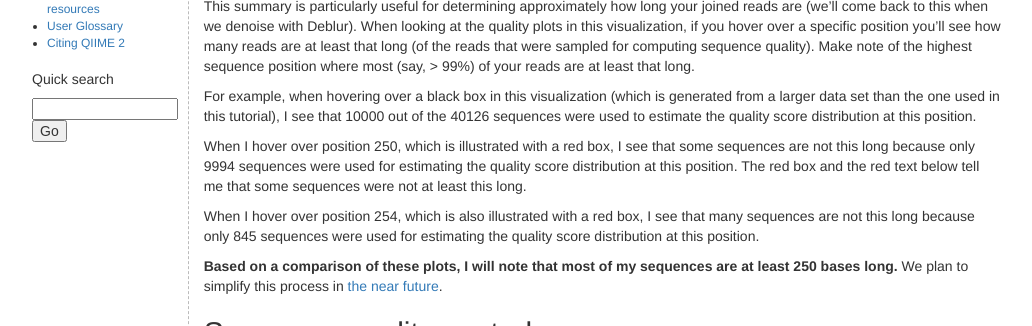
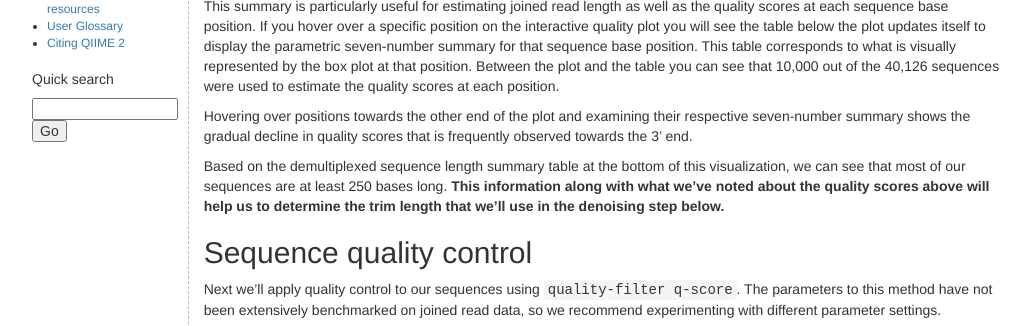
Before and after one commit to qiime2/docs, a Sphinx documentation site: the page built from source/tutorials/read-joining.rst, in a window 1280 px wide and 900 px high, scrolled down 972 px, cut to the strip 262-588 px from the top of the window. Shown: the whole strip, without its empty margins (121-1153 px from the left). Built offline with Sphinx 7.4.7, drawn with Linux system fonts in a browser that asks for light colours; pages that are not in the unit, such as notebooks, are missing from menus; the version number could not be read and is left out.

Commit message:
maint: remove old issue in read joining tutorial. (#505)

```diff
--- a/source/tutorials/read-joining.rst
+++ b/source/tutorials/read-joining.rst
@@ -66,31 +66,22 @@
      --i-data demux-joined.qza \
      --o-visualization demux-joined.qzv
 
-This summary is particularly useful for determining approximately how long your
-joined reads are (we’ll come back to this when we denoise with Deblur). When
-looking at the quality plots in this visualization, if you hover over a
-specific position you’ll see how many reads are at least that long (of the
-reads that were sampled for computing sequence quality). Make note of the
-highest sequence position where most (say, > 99%) of your reads are at least
-that long.
+This summary is particularly useful for estimating joined read length as well as the
+quality scores at each sequence base position. If you hover over a specific position
+on the interactive quality plot you will see the table below the plot updates itself
+to display the parametric seven-number summary for that sequence base position.
+This table corresponds to what is visually represented by the box plot at that position.
+Between the plot and the table you can see that 10,000 out of the 40,126 sequences
+were used to estimate the quality scores at each position.
 
-For example, when hovering over a black box in this visualization (which is
-generated from a larger data set than the one used in this tutorial), I see
-that 10000 out of the 40126 sequences were used to estimate the quality score
-distribution at this position.
+Hovering over positions towards the other end of the plot and examining their
+respective seven-number summary shows the gradual decline in quality scores that is
+frequently observed towards the 3' end.
 
-When I hover over position 250, which is illustrated with a red box, I see that
-some sequences are not this long because only 9994 sequences were used for
-estimating the quality score distribution at this position. The red box and the
-red text below tell me that some sequences were not at least this long.
-
-When I hover over position 254, which is also illustrated with a red box, I see
-that many sequences are not this long because only 845 sequences were used for
-estimating the quality score distribution at this position.
-
-**Based on a comparison of these plots, I will note that most of my sequences
-are at least 250 bases long.** We plan to simplify this process in `the near
-future`_.
+Based on the demultiplexed sequence length summary table at the bottom of this
+visualization, we can see that most of our sequences are at least 250 bases long.
+**This information along with what we've noted about the quality scores above will
+help us to determine the trim length that we'll use in the denoising step below.**
 
 Sequence quality control
 ~~~~~~~~~~~~~~~~~~~~~~~~
```
